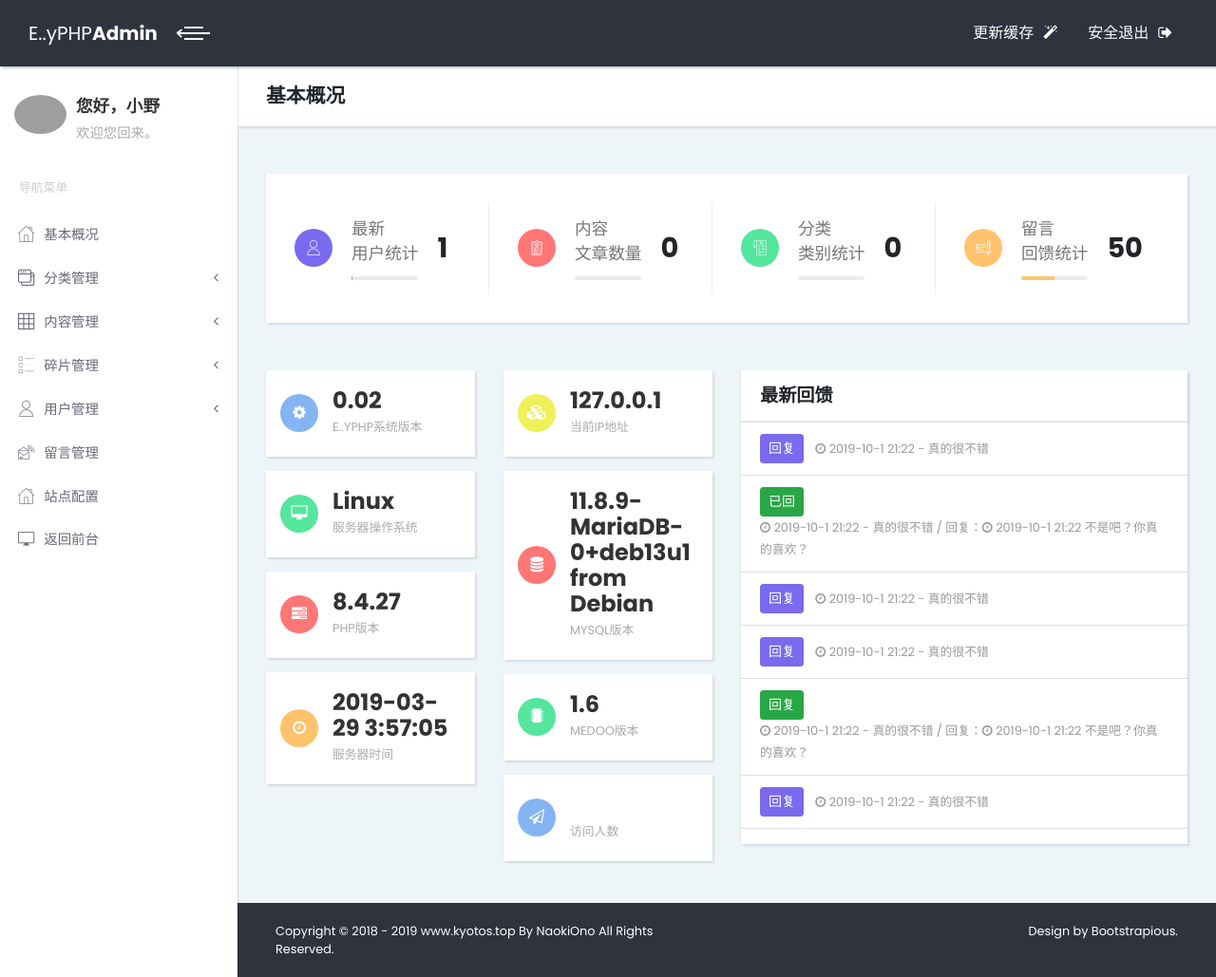
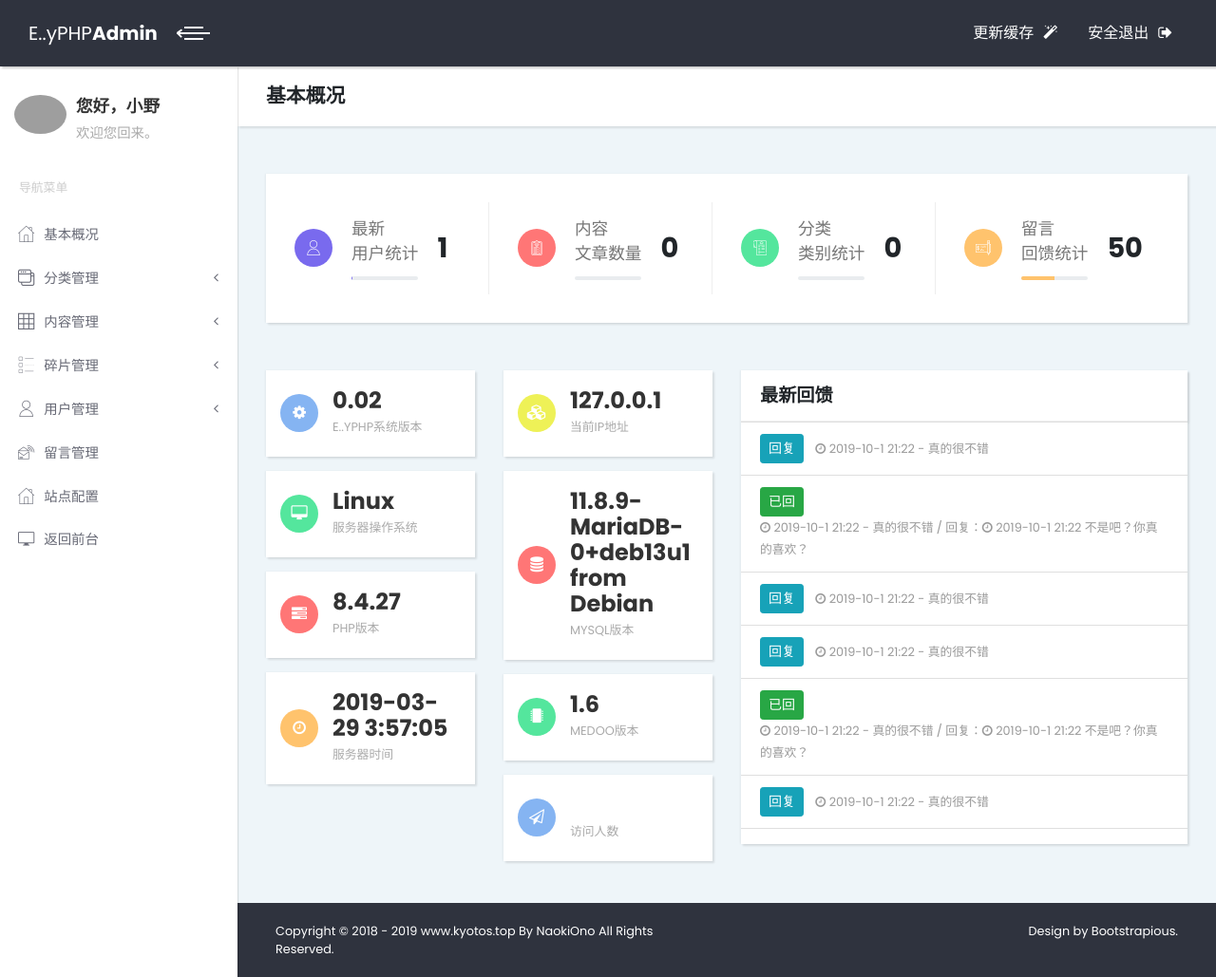
Before and after one commit to Tokyo-Lei/E..yPHP, a PHP site: page /admin in a window 1280 px wide. Shown: the whole page at 95% size. Run offline with PHP 8.4, Linux system fonts and the light colour scheme; the visitor is signed in with stand-in values (Sample User, id 1); data comes from the database, SQL or seed files in the repository; data that the repository does not hold is empty; some libraries are stand-ins or nearby versions; grey boxes are pictures that could not be loaded.

Commit message:
Update Home.php

```diff
--- a/App/Admin/Include/Home.php
+++ b/App/Admin/Include/Home.php
@@ -163,7 +163,7 @@
                                 </div>
                                 <ul class="card-body  no-padding">
                                     <li class="list-group-item ">
-                                        <button type="button" class="btn btn-sm btn-primary mr-2">回复</button>
+                                        <a href="#" class="btn btn-sm btn-info mr-2">回复</a>
                                         <label for="input-1"><i class="fa fa-clock-o"></i> 2019-10-1 21:22 - 真的很不错</label>
                                     </li>
                                     <li class="list-group-item">
@@ -171,19 +171,19 @@
                                         <label for="input-1"><i class="fa fa-clock-o"></i> 2019-10-1 21:22 -  真的很不错 / 回复：<i class="fa fa-clock-o"></i> 2019-10-1 21:22 不是吧？你真的喜欢？</label>
                                     </li>
                                     <li class="list-group-item">
-                                        <button type="button" class="btn btn-sm btn-primary mr-2">回复</button>
+                                        <button type="button" class="btn btn-sm btn-info mr-2">回复</button>
                                         <label for="input-1"><i class="fa fa-clock-o"></i> 2019-10-1 21:22 -  真的很不错</label>
                                     </li>
                                     <li class="list-group-item">
-                                        <button type="button" class="btn btn-sm btn-primary mr-2">回复</button>
+                                        <button type="button" class="btn btn-sm btn-info mr-2">回复</button>
                                         <label for="input-1"><i class="fa fa-clock-o"></i>  2019-10-1 21:22 - 真的很不错</label>
                                     </li>
                                     <li class="list-group-item">
-                                        <button type="button" class="btn btn-sm btn-success mr-2">回复</button>
+                                        <button type="button" class="btn btn-sm btn-success mr-2">已回</button>
                                         <label for="input-1"><i class="fa fa-clock-o"></i> 2019-10-1 21:22 -  真的很不错 / 回复：<i class="fa fa-clock-o"></i> 2019-10-1 21:22 不是吧？你真的喜欢？</label>
                                     </li>
                                     <li class="list-group-item">
-                                        <button type="button" class="btn btn-sm btn-primary mr-2">回复</button>
+                                        <button type="button" class="btn btn-sm btn-info mr-2">回复</button>
                                         <label for="input-1"><i class="fa fa-clock-o"></i>  2019-10-1 21:22 - 真的很不错</label>
                                     </li>
 
```
